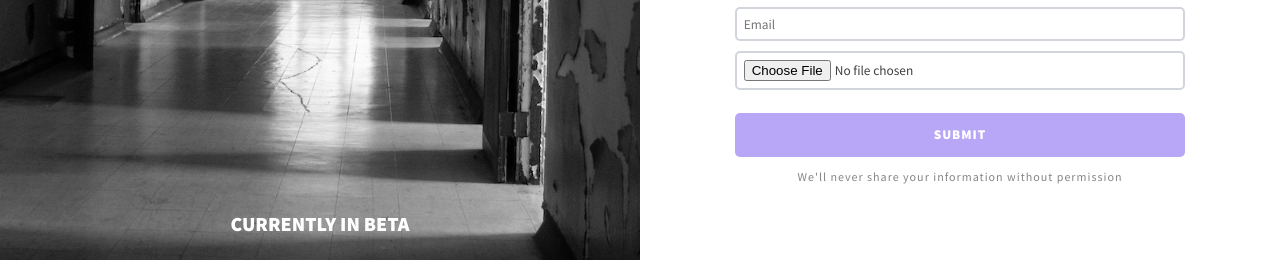
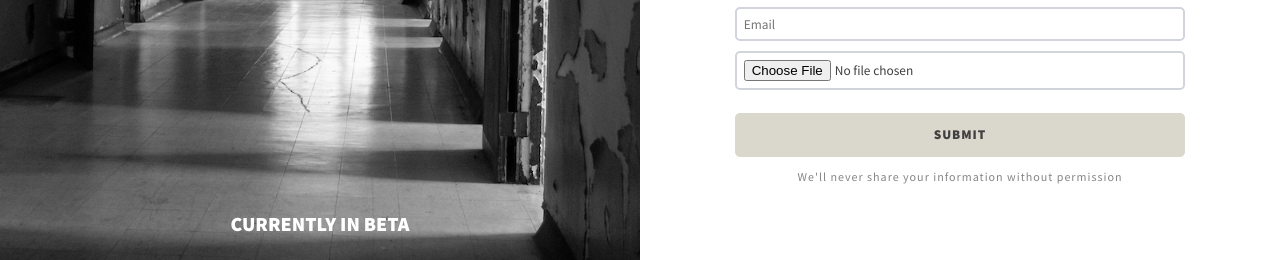
Before and after one commit to pirate032/Splashpage-Responsive-design, a website built with Vite: page index.html in a window 1280 px wide. In both pictures the pointer is over the button "SUBMIT". Shown: the part 540-800 px from the top of the page. Built offline with nearby package versions, Linux system fonts and the light colour scheme.

Commit message:
Update styles.css

```diff
--- a/styles.css
+++ b/styles.css
@@ -123,7 +123,7 @@ input {
 
 input:focus {
     outline: none;
-    border-color: #8a71ec;
+    border-color: #404040;
     background-color: #e6e8ec;
 }
 
@@ -144,7 +144,8 @@ input:focus {
 
 .btn-primary:hover,
 .btn-primary:focus {
-    background-color: #b7a7f6;
+    background-color: #dad7cd;
+    color: #404040;
 }
 
 /* =================
```
